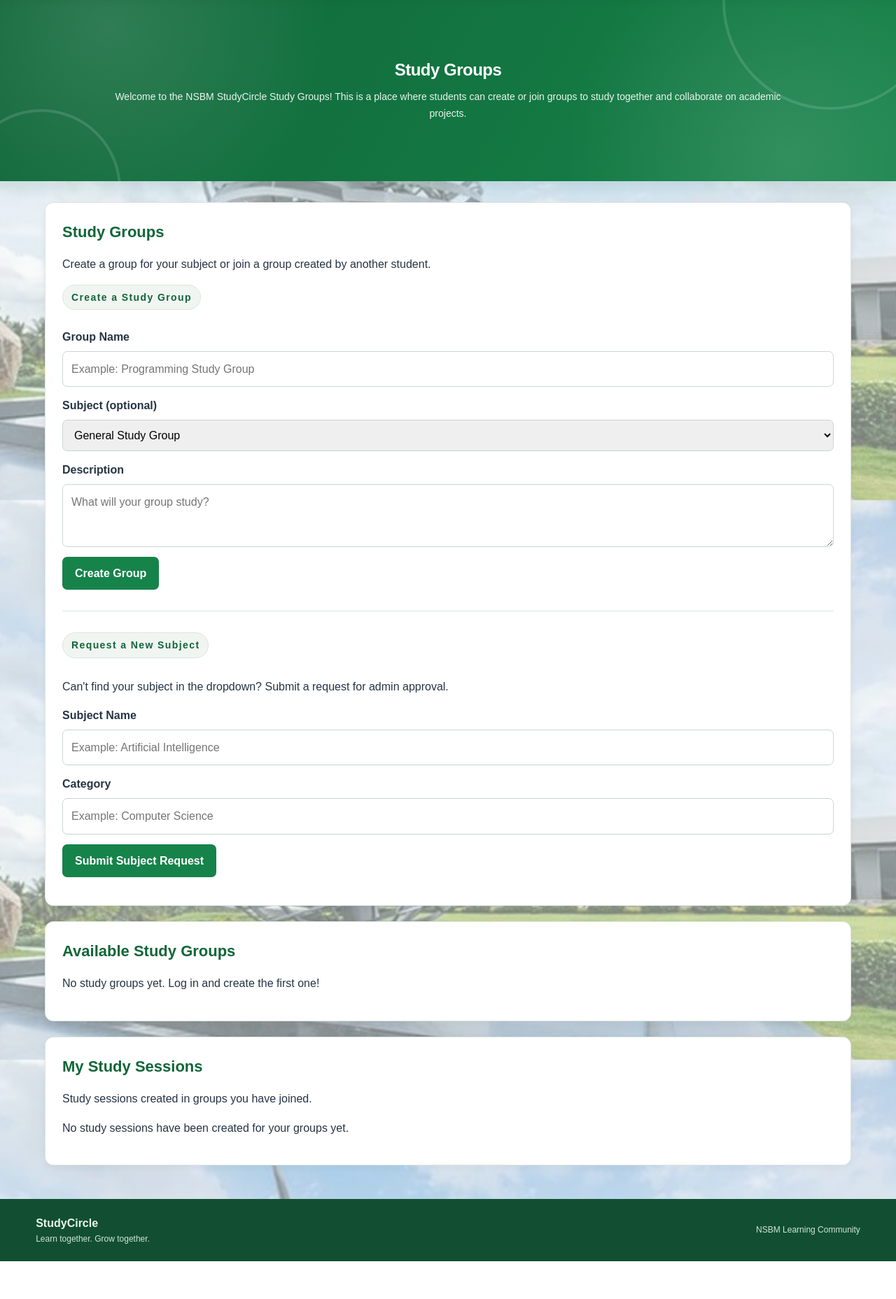
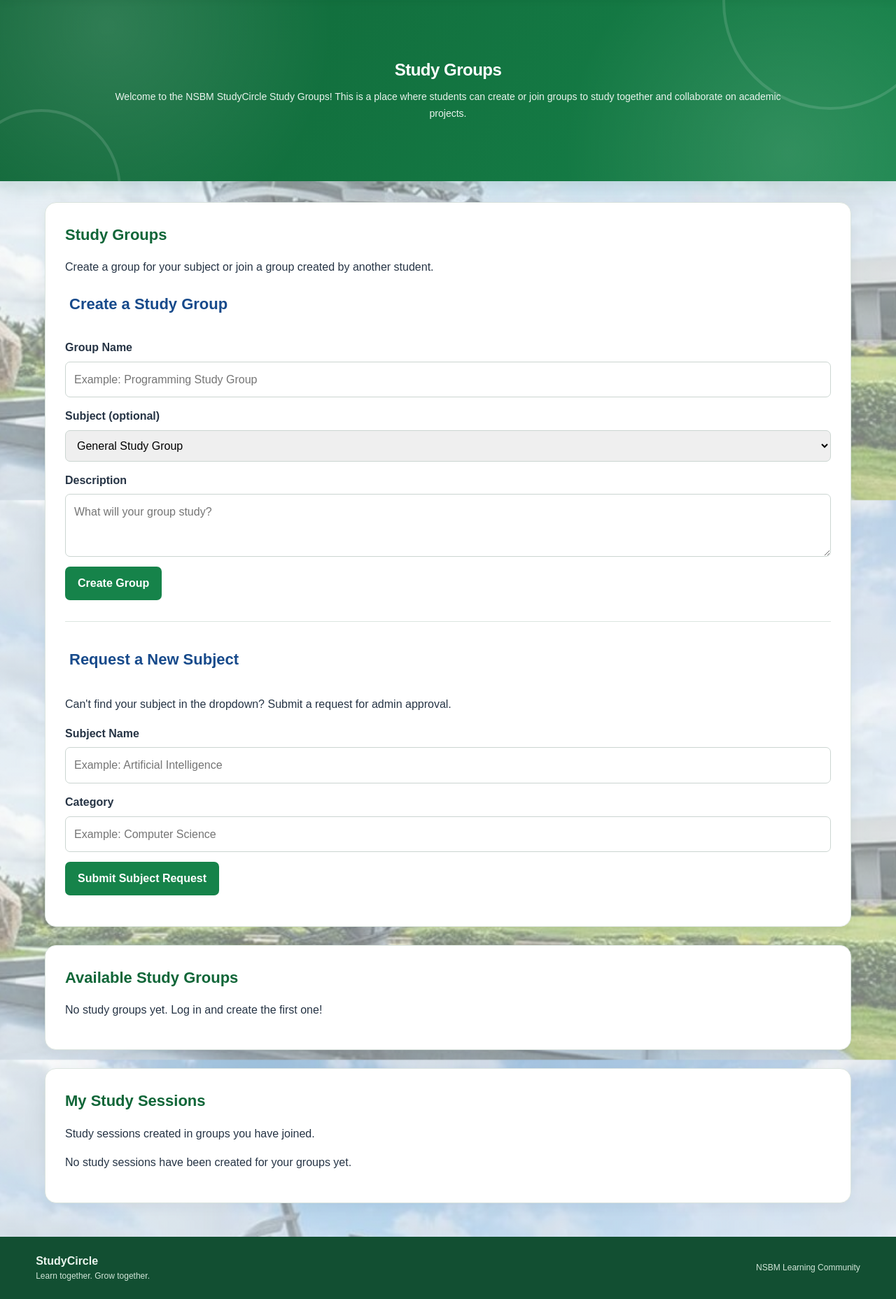
Before and after one commit to isharaabeywickrama6-create/studycircle, a PHP site: page /study_groups.php in a window 1280 px wide. Shown: the part 85-1942 px from the top of the page at 70% size. Before the commit the page ends 1888 px from the top, so only its background shows below. Run offline with PHP 8.4, Linux system fonts and the light colour scheme; the visitor is signed in with stand-in values (Sample User, id 1); data that the repository does not hold is empty.

Commit message:
css modifications

```diff
--- a/study_groups.php
+++ b/study_groups.php
@@ -807,7 +807,7 @@ if (
     h3 {
         margin-top: 0;
         margin-bottom: 12px;
-        color: #106638;
+        color: #174A8B;
         font-size: 22px;
         font-weight: 600;
     }
@@ -819,6 +819,26 @@ if (
         margin-bottom: 22px;
         box-shadow: 0 3px 12px #0000000A;
         font-weight: 500;
+    }
+
+    .panel {
+        padding: 28px;
+        margin-bottom: 26px;
+
+        background: #FFFFFF;
+        border: 1px solid #DCE5DF;
+        border-radius: 16px;
+
+        box-shadow: 0 5px 18px rgba(38,52,69,0.055);
+    }
+
+    .panel h2 {
+        margin-top: 0;
+        margin-bottom: 12px;
+
+        color: #106638;
+        font-size: 22px;
+        font-weight: 800;
     }
 
     label {
@@ -909,29 +929,9 @@ if (
 
     .sc-studygroups-label {
         display: inline-block;
-        margin-bottom: 12px;
-        padding: 6px 12px;
-        color: #106638;
-        background: #f1f5f2;
-        border: 1px solid #DCE5DF;
-        border-radius: 30px;
-        font-size: 14px;
-        font-weight: 700;
-        letter-spacing: 1.4px;
-        text-transform:none;
-    }
-    .sc-studygroups-label1 {
-        display: inline-block;
-        margin-bottom: 12px;
-        padding: 6px 12px;
-        color: #263445;
-        background: #f1f5f2;
-        border: 1px solid #DCE5DF;
-        border-radius: 30px;
-        font-size: 18px;
-        font-weight: 700;
-        letter-spacing: 1.4px;
-        text-transform:none;
+        padding: 6px;
+        color: #174A8B;
+        font-weight: 600;
     }
 
     .session-actions {
@@ -1130,7 +1130,7 @@ if (
 
     <section class="panel sc-card">
 
-        <h3>Study Groups</h3>
+        <h2>Study Groups</h2>
 
         <p>Create a group for your subject or join a group created by another student.</p>
 
@@ -1144,7 +1144,7 @@ if (
 
         <?php if ($isStudent): ?>
 
-        <span class="sc-studygroups-label">Create a Study Group</span>
+        <span class="sc-studygroups-label"><h3>Create a Study Group</h3></span>
 
         <form method="POST" action="study_groups.php">
 
@@ -1188,7 +1188,7 @@ if (
 
         <hr style="margin: 30px 0;">
 
-        <span class="sc-studygroups-label">Request a New Subject</span>
+        <span class="sc-studygroups-label"><h3>Request a New Subject</h3></span>
 
         <p>
             Can't find your subject in the dropdown?
@@ -1240,7 +1240,7 @@ if (
 
     <section class="panel sc-card">
 
-        <h3>Available Study Groups</h3>
+        <h2>Available Study Groups</h2>
 
         <?php if (!$groups): ?>
 
@@ -1409,7 +1409,7 @@ if (
 
         <section class="panel sc-card">
 
-        <h3>My Study Sessions</h3>
+        <h2>My Study Sessions</h2>
 
         <p>Study sessions created in groups you have joined.</p>
 
```
Also changed, not shown: forum.php (+8 -26 lines), upload_material.php (+45 -4 lines).
